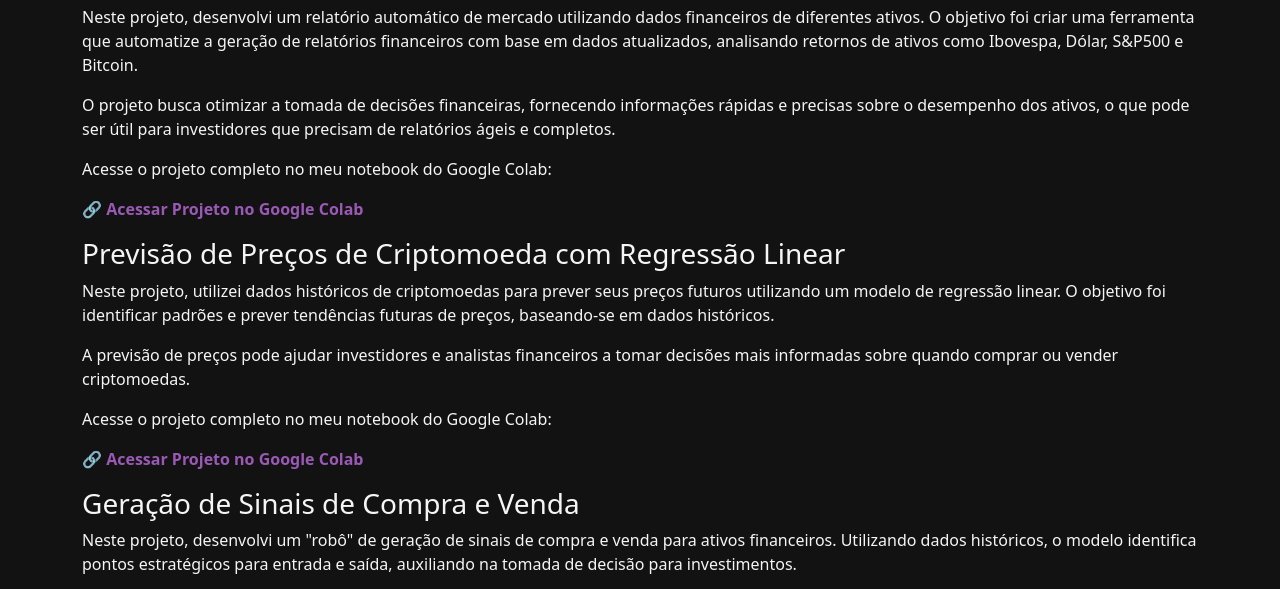
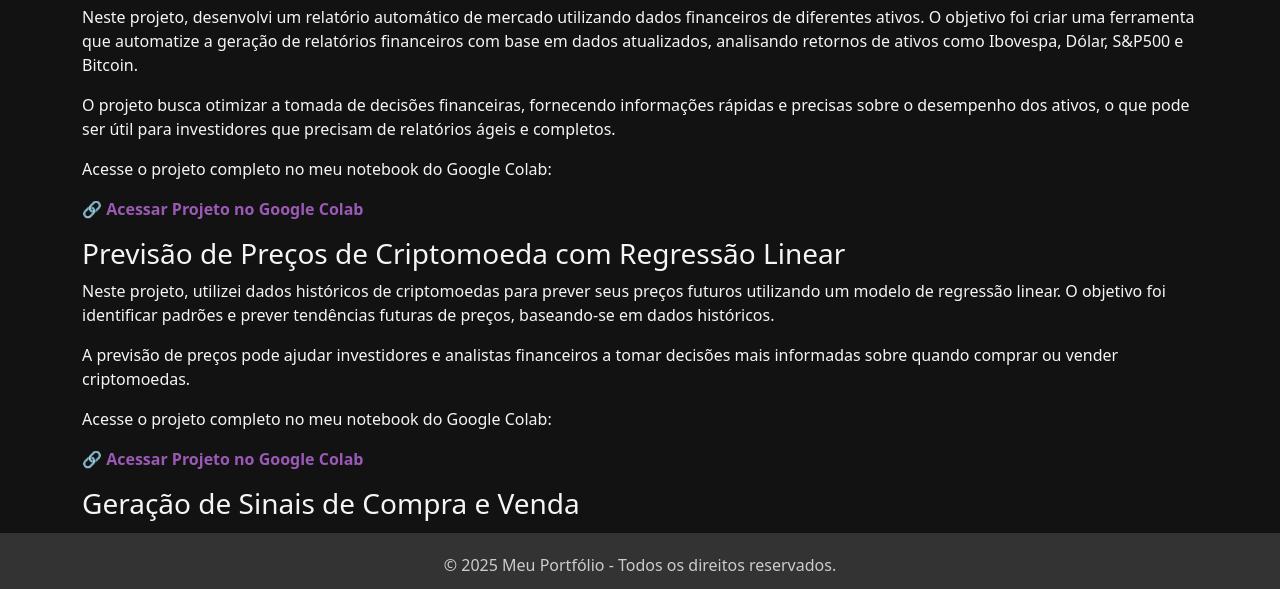
Before and after one commit to misizaka/Portfolio, a plain HTML site: page projetos.html in a window 1280 px wide. Shown: the part 187-776 px from the top of the page. Drawn offline with nearby package versions, Linux system fonts and the light colour scheme.

Commit message:
Update projetos.html

```diff
--- a/projetos.html
+++ b/projetos.html
@@ -26,6 +26,12 @@
       text-align: center;
       color: #ccc;
     }
+    .footer {
+    position: absolute;
+    bottom: 0;
+    left: 0;
+    width: 100%;
+}
     h1, h2 {
       color: #f5f5f5;
     }
@@ -158,7 +164,7 @@
 </section>
 
 <!-- Rodapé -->
-<footer>
+<footer class="footer">
     <p>&copy; 2025 Meu Portfólio - Todos os direitos reservados.</p>
 </footer>
 
```
